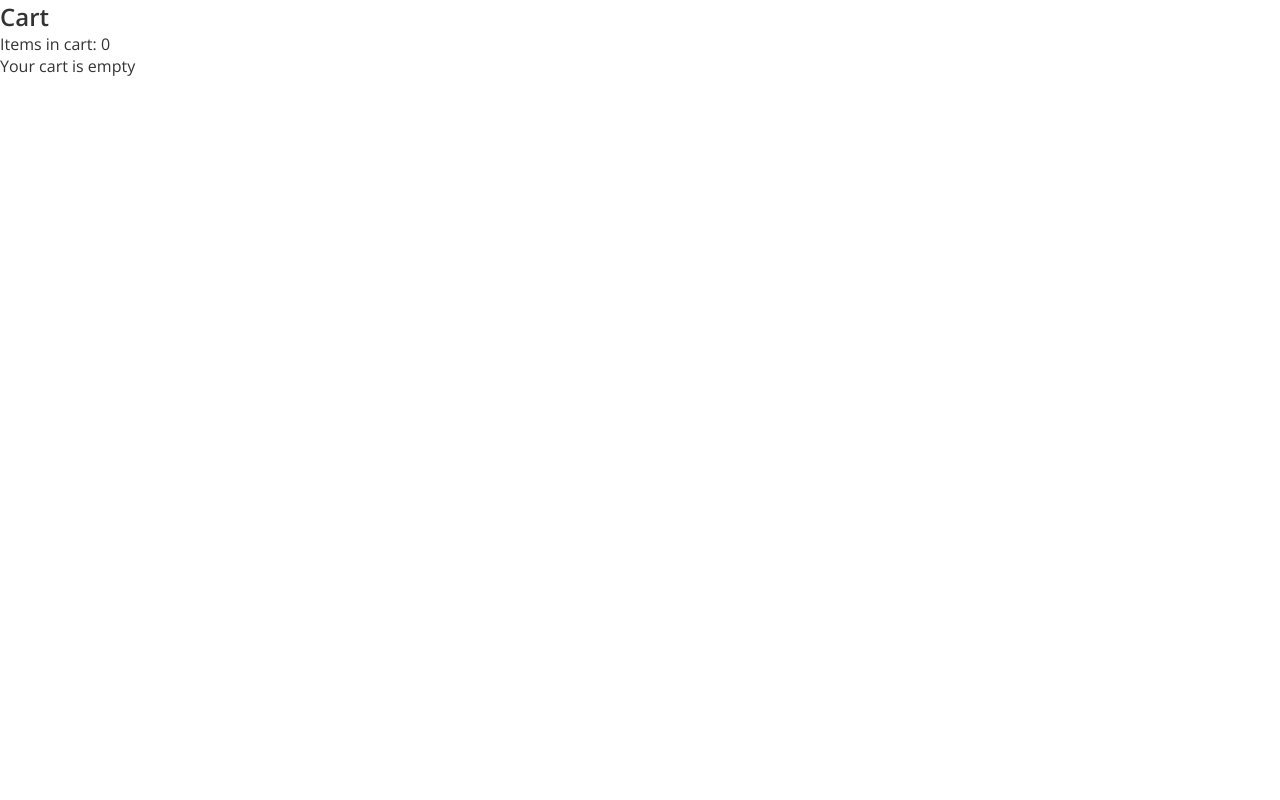
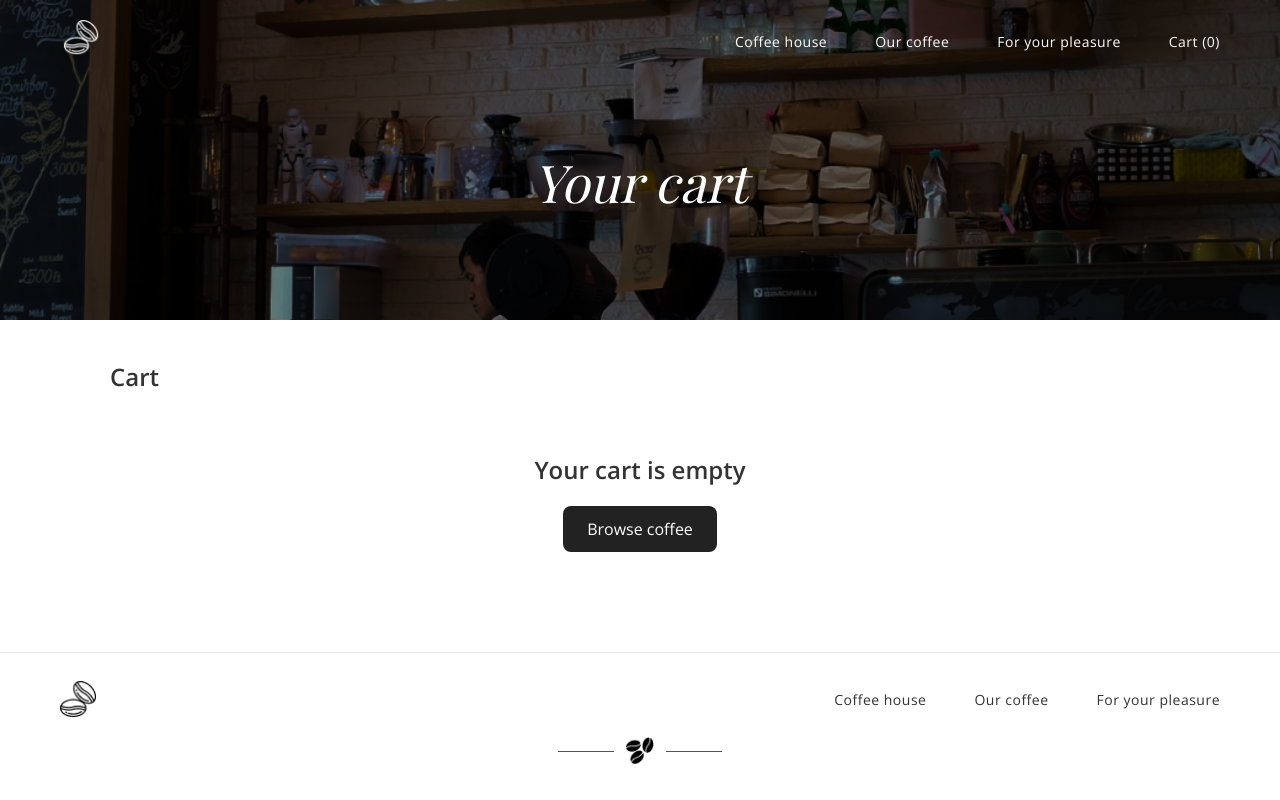
Before and after one commit to itssonyamisyura/CoffeeShop, a React (Vite) app: page /cart in a window 1280 px wide. Built offline with nearby package versions, Linux system fonts and the light colour scheme; a web font is replaced by a local one.

Commit message:
add product image and styles to cart items

```diff
--- a/src/App.jsx
+++ b/src/App.jsx
@@ -111,7 +111,9 @@ function App() {
 					increaseQuantity={increaseQuantity}
 					decreaseQuantity={decreaseQuantity}
 					clearCart={clearCart}
-					total={total}/>}
+					total={total}
+					cartCount={cartCount}/>
+				}
 				/>
 				<Route
 					path="*"
--- a/src/components/CartItem.jsx
+++ b/src/components/CartItem.jsx
@@ -5,14 +5,26 @@ function CartItem ({item, increaseQuantity,decreaseQuantity, removeFromCart}) {
 
 
     return (
-        <div>
-            <p>{item.name}</p>
-            <p>Price: {item.price}</p>
+        <div className="cart-item">
 
-            <div>
-                <button onClick={() => decreaseQuantity(item.id)}>-</button>
-                    <span>Quantity: {item.quantity}</span>
-                <button onClick={() => increaseQuantity(item.id)}>+</button>
+            <div className="cart-item__image-wrap">
+                <img
+                src={item.img}
+                alt={item.name}
+                className="cart-item__image" />
+            </div>
+
+            <div className="cart-item__info">
+                <p>{item.name}</p>
+                <p>Price: {item.price}</p>
+            </div>
+
+            <div className="cart-item__actions">
+                <div className="cart-item__quantity">
+                    <button onClick={() => decreaseQuantity(item.id)}>-</button>
+                        <span>Quantity: {item.quantity}</span>
+                    <button onClick={() => increaseQuantity(item.id)}>+</button>
+                </div>
             </div>
 
             <p>Subtotal: ${subtotal.toFixed(2)}</p>
--- a/src/components/ScrollToTop.jsx
+++ b/src/components/ScrollToTop.jsx
@@ -6,9 +6,10 @@ export const ScrollToTop = () => {
 
     useEffect(() => {
         window.scrollTo({
-            top: 0,
-            behavior: "smooth",
-          }, [pathname]);
-    })
+          top: 0,
+          behavior: "smooth",
+        });
+    }, [pathname]);
+
     return null;
 }
--- /dev/null
+++ b/src/pages/cart/CartPage.css
@@ -0,0 +1,108 @@
+.cart-item {
+    border: 1px solid #ddd;
+    border-radius: 8px;
+    padding: 20px;
+    margin-bottom: 20px;
+    background: white;
+    display: flex;
+    justify-content: space-between;
+    align-items: center;
+}
+
+.cart-item__info {
+    max-width: 60%;
+}
+
+.cart-item__actions {
+    text-align: right;
+}
+
+.cart-item__quantity {
+    display: flex;
+    gap: 10px;
+    align-items: center;
+    justify-content: flex-end;
+    margin-bottom: 10px;
+}
+
+.cart-item__image-wrap {
+    width: 90px;
+    height: 90px;
+    flex-shrink: 0;
+    margin-right: 20px;
+}
+
+.cart-item__image {
+    width: 100%;
+    height: 100%;
+    border-radius: 8px;
+}
+
+.cart-items {
+    flex: 2;
+}
+
+.cart-layout {
+    display: flex;
+    gap: 40px;
+    align-items: flex-start;
+}
+
+.cart-summary {
+    padding: 24px;
+    border-radius: 12px;
+    background: #f8f8f8;
+    border: 1px solid #e5e5e5;
+    max-width: 400px;
+
+    position: sticky;
+    top: 20px;
+}
+
+.cart-summary h2 {
+    margin-bottom: 10px;
+}
+
+.cart-summary__checkout-btn {
+    padding: 12px 24px;
+    border: none;
+    border-radius: 8px;
+    background-color: #222;
+    color: white;
+    font-size: 16px;
+    cursor: pointer;
+    margin-right: 12px;
+}
+
+.cart-summary__actions {
+    display: flex;
+    flex-direction: column;
+    gap: 12px;
+    margin-top: 20px;
+}
+
+  .cart-summary__link {
+    text-decoration: none;
+    color: #333;
+    font-weight: 500;
+}
+
+.cart-content {
+    max-width: 1100px;
+    margin: 40px auto;
+    padding: 0 20px;
+}
+.cart-empty {
+    text-align: center;
+    padding: 60px 0;
+}
+
+.cart-empty__btn {
+    display: inline-block;
+    margin-top: 20px;
+    padding: 12px 24px;
+    background: #222;
+    color: white;
+    text-decoration: none;
+    border-radius: 8px;
+}
--- a/src/pages/cart/CartPage.jsx
+++ b/src/pages/cart/CartPage.jsx
@@ -1,17 +1,37 @@
 import CartItem from '../../components/CartItem';
 import { Link } from 'react-router-dom';
+import { CoffeeHero } from '../../components/CoffeeHero';
+import { Footer } from '../../components/Footer';
+import maskGroupBg from "../../assets/maskGroupBg.png";
+import './CartPage.css';
 
-export const CartPage = ({cartItems, removeFromCart, increaseQuantity, decreaseQuantity, clearCart, total}) => {
+export const CartPage = ({cartItems, removeFromCart, increaseQuantity, decreaseQuantity, clearCart, total, cartCount}) => {
 
     return (
-        <section className="cart-page">
+        <div className="cart-page">
+
+            <CoffeeHero
+            image={maskGroupBg}
+            title="Your cart"
+            cartCount={cartCount}
+            />
+
+            <section className="cart-content">
                 <h1>Cart</h1>
+                {cartItems.length > 0 && (
                      <p>Items in cart: {cartItems.length}</p>
+                )}
 
                 {cartItems.length === 0 ? (
-                <p>Your cart is empty</p>
+                    <div className="cart-empty">
+                        <h2>Your cart is empty</h2>
+                        <Link to="/coffee" className="cart-empty__btn">
+                            Browse coffee
+                        </Link>
+                    </div>
                 ) : (
-                <div>
+                    <div className="cart-layout">
+                        <div className="cart-items">
                             {cartItems.map((item) => (
                             <CartItem
                                 key={item.id}
@@ -20,16 +40,30 @@ export const CartPage = ({cartItems, removeFromCart, increaseQuantity, decreaseQ
                                 increaseQuantity={increaseQuantity}
                                 removeFromCart={removeFromCart}/>
                             ))}
+                        </div>
+                        <div className="cart-summary">
                             <h2>Total: ${total.toFixed(2)}</h2>
-                    <Link to='/coffee'>Continue Shopping</Link>
+
+                            <div className="cart-summary__actions">
+                                <Link
+                                    to='/coffee'
+                                    className="cart-summary__link">Continue Shopping</Link>
                                 {cartItems.length > 0 && (
                                     <button onClick={clearCart}>
                                         Clear Cart
                                     </button>
                                 )}
+                                <button className="cart-summary__checkout-btn"
+                                disabled={cartItems.length === 0}>
+                                    Checkout
+                                </button>
+                            </div>
+                        </div>
                     </div>
                     )}
                 </section>
+            <Footer />
+        </div>
     );
 };
 
```
Lines whose indentation alone changed are shown as unchanged.
